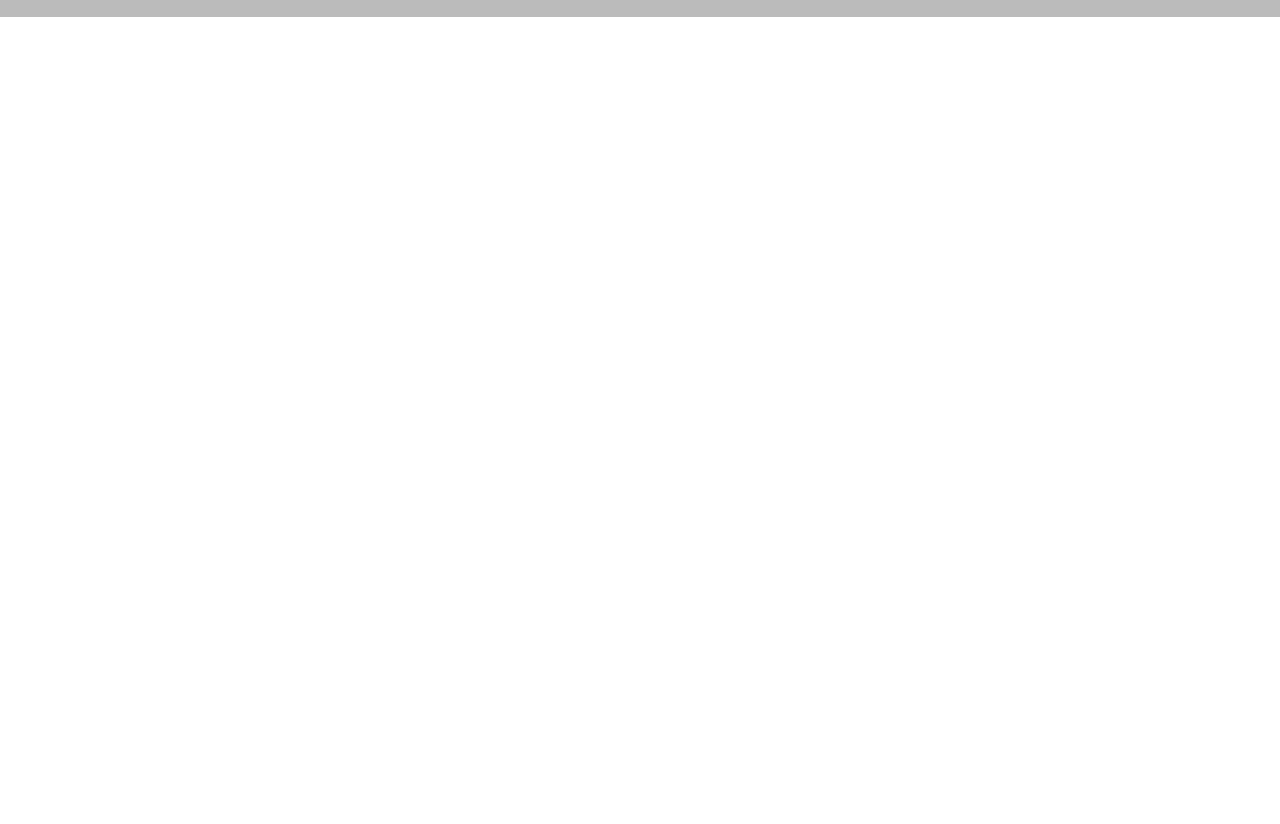
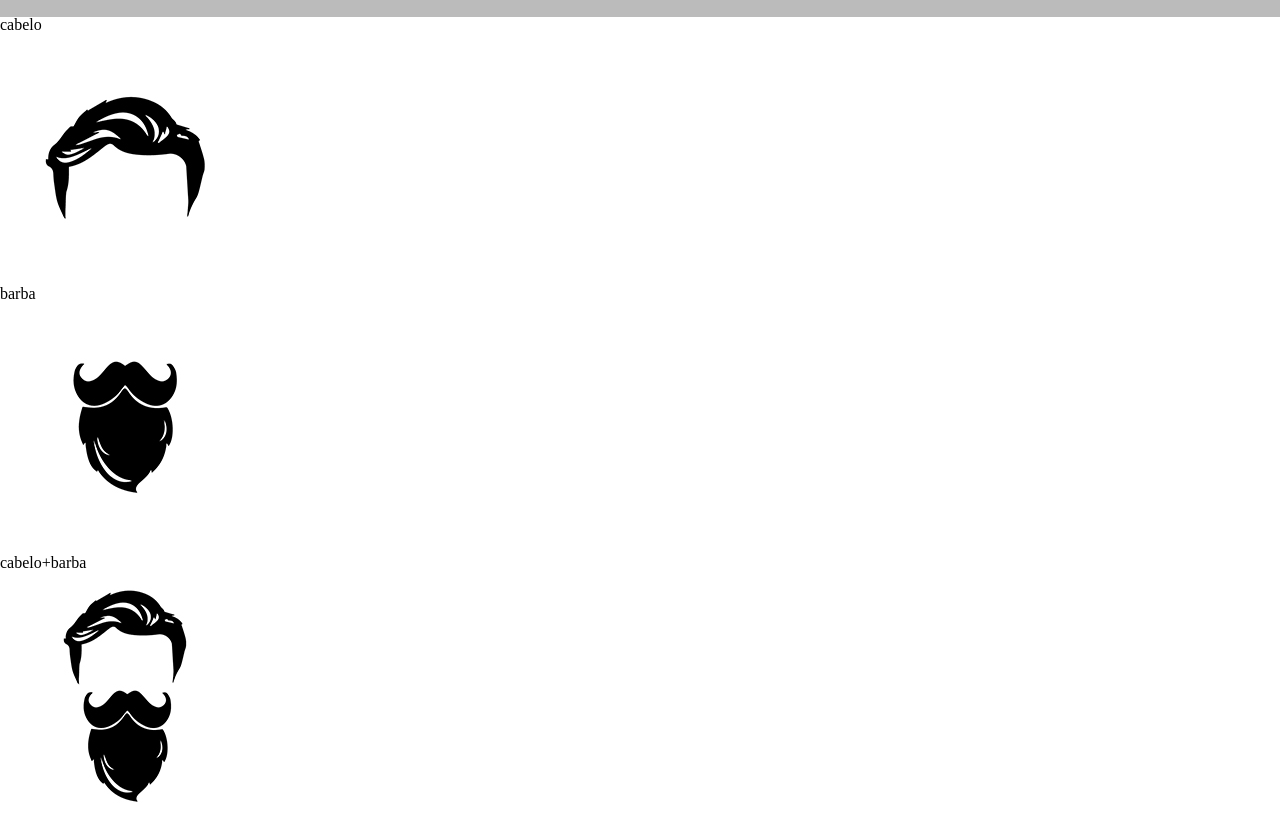
Before and after one commit to adrianocarneiro90/Estudos-HTML, a plain HTML site: page TesteHTML/ALURA/produtos.html in a window 1280 px wide. Shown: the part 276-1100 px from the top of the page. Before the commit the page ends 800 px from the top, so only its background shows below. Drawn offline with Linux system fonts and the light colour scheme.

Commit message:
Update produtos.html

```diff
--- a/TesteHTML/ALURA/produtos.html
+++ b/TesteHTML/ALURA/produtos.html
@@ -23,6 +23,30 @@
             </nav>
         </div>
     </header>
+
+    <main>
+        <ul>
+            <li>
+                <h2>cabelo</h2>
+                <img src="cabelo.jpg">
+                <p></p>
+                <p></p>
+            </li>
+            <li>
+                <h2>barba</h2>
+                <img src="barba.jpg">
+                <p></p>
+                <p></p>
+            </li>
+            <li>
+                <h2>cabelo+barba</h2>
+                <img src="cabelo+barba.jpg">
+                <p></p>
+                <p></p>
+            </li>
+        </ul>
+    </main>
+
 </body>
 
 </html>
```
